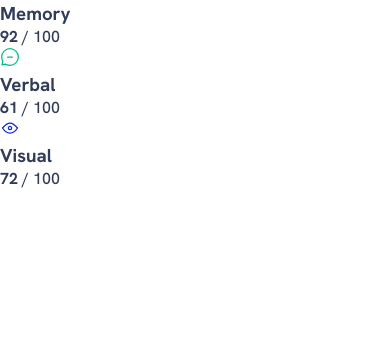
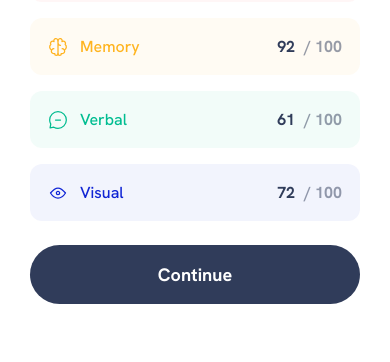
Before and after one commit to natho19/frontend-mentor-challenges, a plain HTML site: page 002-results-summary-component/index.html in a window 390 px wide. Shown: the part 482-844 px from the top of the page. Drawn offline with Linux system fonts and the light colour scheme.

Commit message:
summary block integration and mobile device finalize

```diff
--- a/002-results-summary-component/assets/css/style.css
+++ b/002-results-summary-component/assets/css/style.css
@@ -1,16 +1,16 @@
 /* Variables */
 :root {
-    --blue: hsla(234, 85%, 45%, 1);
-    --blue-95-white: hsla(0, 0%, 100%, 0.95);
-    --dark-navy: hsla(223, 30%, 27%, 1);
-    --green: hsla(166, 100%, 37%, 1);
-    --green-95-white: hsla(0, 0%, 100%, 0.95);
-    --light-blue: hsla(241, 100%, 89%, 1);
-    --red: hsla(0, 100%, 67%, 1);
-    --red-95-white: hsla(0, 0%, 100%, 0.95);
-    --white: hsla(0, 0%, 100%, 1);
-    --yellow: hsla(40, 100%, 56%, 1);
-    --yellow-95-white: hsla(39, 100%, 56%, 1);
+    --dark-navy: hsl(223, 30%, 27%);
+    --white: hsl(0, 0%, 100%);
+    --light-blue: hsl(241, 100%, 89%);
+    --red: hsl(0, 100%, 67%, 1);
+    --red-95-white: hsla(0, 100%, 67%, 0.05);
+    --yellow: hsl(40, 100%, 56%);
+    --yellow-95-white: hsla(40, 100%, 56%, 0.05);
+    --green: hsl(166, 100%, 37%, 1);
+    --green-95-white: hsla(166, 100%, 37%, 0.05);
+    --blue: hsl(234, 85%, 45%);
+    --blue-95-white: hsla(234, 85%, 45%, 0.05);
     --gradient-1: linear-gradient(180deg, #75f 0%, #6943ff 0.01%, #2f2ce9 100%);
     --gradient-2: linear-gradient(
         180deg,
@@ -44,6 +44,7 @@ body {
 }
 
 /* Base */
+
 h1,
 h2,
 h3,
@@ -57,7 +58,38 @@ h3 {
     font-weight: 700;
 }
 
+button {
+    border: none;
+    margin: 0;
+    padding: 0;
+    width: auto;
+    overflow: visible;
+    background: transparent;
+    color: inherit;
+    font: inherit;
+    line-height: normal;
+    outline: none;
+    cursor: pointer;
+}
+
 /* Main */
+
+.btn-primary {
+    display: block;
+    text-align: center;
+    padding: 18px;
+    width: 100%;
+    background: var(--dark-navy);
+    color: var(--white);
+    border-radius: 128px;
+    font-size: 18px;
+    font-weight: 700;
+    transition: background 0.2s ease;
+}
+
+.btn-primary:hover {
+    background: var(--gradient-1);
+}
 
 /* Result */
 
@@ -114,4 +146,86 @@ h3 {
     flex-shrink: 0;
     margin-bottom: 16px;
 }
+
 /* Summary */
+
+.summary {
+    padding: 24px 30px 30px;
+}
+
+.summary--title {
+    font-size: 18px;
+    font-weight: 700;
+    margin-bottom: 24px;
+}
+
+.indicator {
+    padding: 18px;
+    margin-bottom: 16px;
+    border-radius: 12px;
+    display: flex;
+    flex-direction: row;
+    align-items: center;
+}
+
+.indicator:last-child {
+    margin-bottom: 24px;
+}
+
+.indicator--icon {
+    margin-right: 12px;
+    width: 20px;
+    height: 20px;
+    flex-shrink: 0;
+}
+
+.indicator--category {
+    font-size: 16px;
+    font-weight: 500;
+}
+
+.indicator--score {
+    margin-left: auto;
+    font-weight: 700;
+}
+
+.indicator--score strong {
+    margin-right: 5px;
+}
+
+.indicator--score span {
+    opacity: 0.5;
+}
+
+.indicator.is-red {
+    background: var(--red-95-white);
+}
+
+.indicator.is-red .indicator--category {
+    color: var(--red);
+}
+
+.indicator.is-yellow {
+    background: var(--yellow-95-white);
+}
+
+.indicator.is-yellow .indicator--category {
+    color: var(--yellow);
+}
+
+.indicator.is-green {
+    background: var(--green-95-white);
+}
+
+.indicator.is-green .indicator--category {
+    color: var(--green);
+}
+
+.indicator.is-blue {
+    background: var(--blue-95-white);
+    margin-bottom: 24px;
+}
+
+.indicator.is-blue .indicator--category {
+    color: var(--blue);
+}
--- a/002-results-summary-component/index.html
+++ b/002-results-summary-component/index.html
@@ -23,7 +23,7 @@
             <div class="summary">
                 <h2 class="summary--title">Summary</h2>
                 <div class="summary--indicators">
-                    <div class="indicator">
+                    <div class="indicator is-red">
                         <img class="indicator--icon" src="./assets/images/icon-reaction.svg" alt="Reaction Icon"/>
                         <h3 class="indicator--category">Reaction</h3>
                         <div class="indicator--score">
@@ -31,7 +31,7 @@
                             <span>/ 100</span>
                         </div>
                     </div>
-                    <div class="indicator">
+                    <div class="indicator is-yellow">
                         <img class="indicator--icon" src="./assets/images/icon-memory.svg" alt="Memory Icon"/>
                         <h3 class="indicator--category">Memory</h3>
                         <div class="indicator--score">
@@ -39,7 +39,7 @@
                             <span>/ 100</span>
                         </div>
                     </div>
-                    <div class="indicator">
+                    <div class="indicator is-green">
                         <img class="indicator--icon" src="./assets/images/icon-verbal.svg" alt="Verbal Icon"/>
                         <h3 class="indicator--category">Verbal</h3>
                         <div class="indicator--score">
@@ -47,7 +47,7 @@
                             <span>/ 100</span>
                         </div>
                     </div>
-                    <div class="indicator">
+                    <div class="indicator is-blue">
                         <img class="indicator--icon" src="./assets/images/icon-visual.svg" alt="Visual Icon"/>
                         <h3 class="indicator--category">Visual</h3>
                         <div class="indicator--score">
@@ -55,6 +55,7 @@
                             <span>/ 100</span>
                         </div>
                     </div>
+                    <button class="btn-primary">Continue</button>
                 </div>
             </div>
         </main>
```
